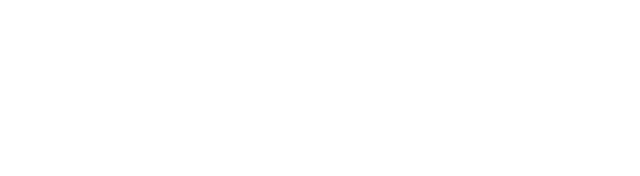
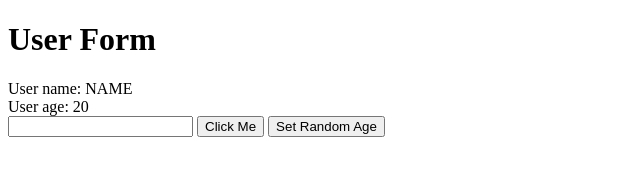
Before and after one commit to Mpilo-Pillz/typescript-web-framework, a website with bundled scripts: page index.html in a window 1280 px wide. Shown: the whole page, without its empty margins (0-640 px from the left). Built offline with nearby package versions, Linux system fonts and the light colour scheme; data requests are answered from the project's data file.

Commit message:
binding events

```diff
--- a/index.html
+++ b/index.html
@@ -1,11 +1,12 @@
 <!DOCTYPE html>
 <html lang="en">
-<head>
-    <meta charset="UTF-8">
-    <meta name="viewport" content="width=device-width, initial-scale=1.0">
+  <head>
+    <meta charset="UTF-8" />
+    <meta name="viewport" content="width=device-width, initial-scale=1.0" />
     <title>WebFramework</title>
-</head>
-<body>
+  </head>
+  <body>
+    <div id="root"></div>
     <script src="./src/index.ts"></script>
-</body>
+  </body>
 </html>
--- a/src/index.ts
+++ b/src/index.ts
@@ -1,25 +1,8 @@
-import { Collection } from "./models/Collection";
-import { User, UserProps } from "./models/User";
+import { UserForm } from "./views/UserForm";
+import { User } from "./models/User";
 
-const collection = new Collection<User, UserProps>(
-  "http://localhost:3004/users",
-  (json: UserProps) => User.buildUser(json)
-);
-collection.on("change", () => {
-  console.log(collection);
-});
-collection.fetch();
+const user = User.buildUser({ name: "NAME", age: 20 });
 
-// import axios, { AxiosResponse } from "axios";
+const userForm = new UserForm(document.getElementById("root"), user);
 
-// axios.get("http://localhost:3004/users").then((response) => {
-//   console.log(response.data);
-// });
-// import { User } from "./models/User";
-
-// const user = User.buildUser({ id: 1 });
-// user.on("change", () => {
-//   console.log(user);
-// });
-
-// user.fetch();
+userForm.render();
--- a/src/models/User.ts
+++ b/src/models/User.ts
@@ -2,6 +2,7 @@ import { Model } from "./Model";
 import { Attributes } from "./Attributes";
 import { ApiSync } from "./ApiSync";
 import { Eventing } from "./Eventing";
+import { Collection } from "./Collection";
 
 export interface UserProps {
   id?: number;
@@ -19,4 +20,10 @@ export class User extends Model<UserProps> {
       new ApiSync<UserProps>(rootUrl)
     );
   }
+
+  static buildUserCollection(): Collection<User, UserProps> {
+    return new Collection<User, UserProps>(rootUrl, (json: UserProps) =>
+      User.buildUser(json)
+    );
+  }
 }
--- /dev/null
+++ b/src/views/UserForm.ts
@@ -0,0 +1,58 @@
+import { User } from "../models/User";
+
+export class UserForm {
+  constructor(public parent: Element, public model: User) {}
+
+  eventsMap(): { [key: string]: () => void } {
+    return {
+      "click:button": this.onButtonClick,
+      "mouseenter:h1": this.onHeaderHover,
+      "click:.set-age": this.onSetAgeClick,
+    };
+  }
+
+  onSetAgeClick(): void {
+    console.log("setAge");
+  }
+  onHeaderHover(): void {
+    console.log("H1 was hovered over");
+  }
+
+  onButtonClick(): void {
+    console.log("Hi There");
+  }
+
+  template(): string {
+    return `
+            <div>
+            <h1>User Form</h1>
+            <div>User name: ${this.model.get("name")}</div>
+            <div>User age: ${this.model.get("age")}</div>
+            <input />
+            <button>Click Me</button>
+            <button class="set-age">Set Random Age</button>
+            </div>
+        `;
+  }
+
+  bindEvents(fragment: DocumentFragment): void {
+    const eventsMap = this.eventsMap();
+
+    for (let eventKey in eventsMap) {
+      const [eventName, selector] = eventKey.split(":");
+
+      fragment.querySelectorAll(selector).forEach((element) => {
+        element.addEventListener(eventName, eventsMap[eventKey]);
+      });
+    }
+  }
+
+  render(): void {
+    const templateElement = document.createElement("template");
+    templateElement.innerHTML = this.template();
+
+    this.bindEvents(templateElement.content);
+
+    this.parent.append(templateElement.content);
+  }
+}
```
